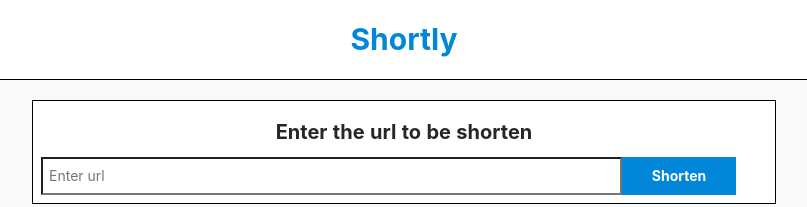
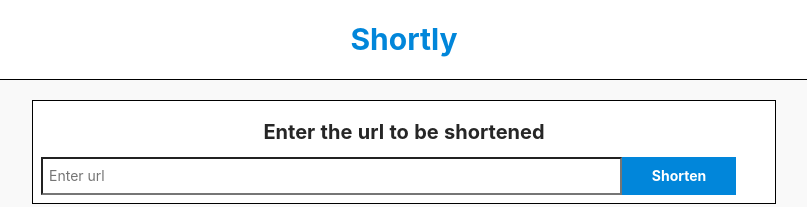
Before and after one commit to kokilgupta/url_shortener, a React (Create React App) app: page / in a window 1280 px wide. Shown: the top 207 px of the page, without its empty margins (236-1043 px from the left). Built offline with nearby package versions, Linux system fonts and the light colour scheme; no server answers; the database is empty.

Commit message:
Final commit

```diff
--- a/src/Homepage/homepage.js
+++ b/src/Homepage/homepage.js
@@ -99,7 +99,7 @@ const HomePage = () => {
                         }}
                     >
                         <Form>
-                            <div className={'url-short-title'}>Enter the url to be shorten</div>
+                            <div className={'url-short-title'}>Enter the url to be shortened</div>
                             <div style={{ display: 'flex', flexDirection: 'row' }}>
                                 <div style={{ display: 'flex', flexDirection: 'column', width: '80%' }}>
                                     <Field name='url' type="text" placeholder={'Enter url'} className={'url-field'} />
```
